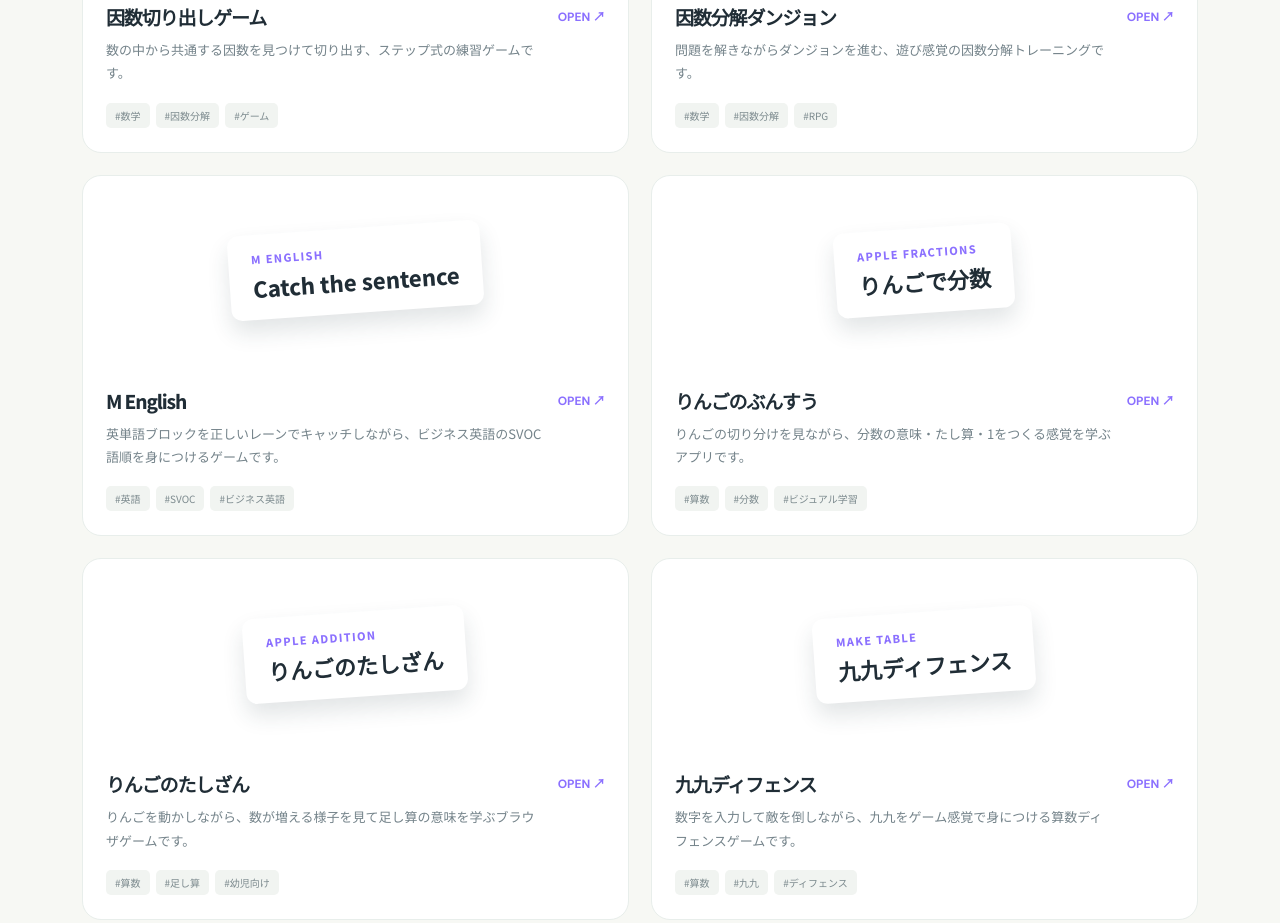
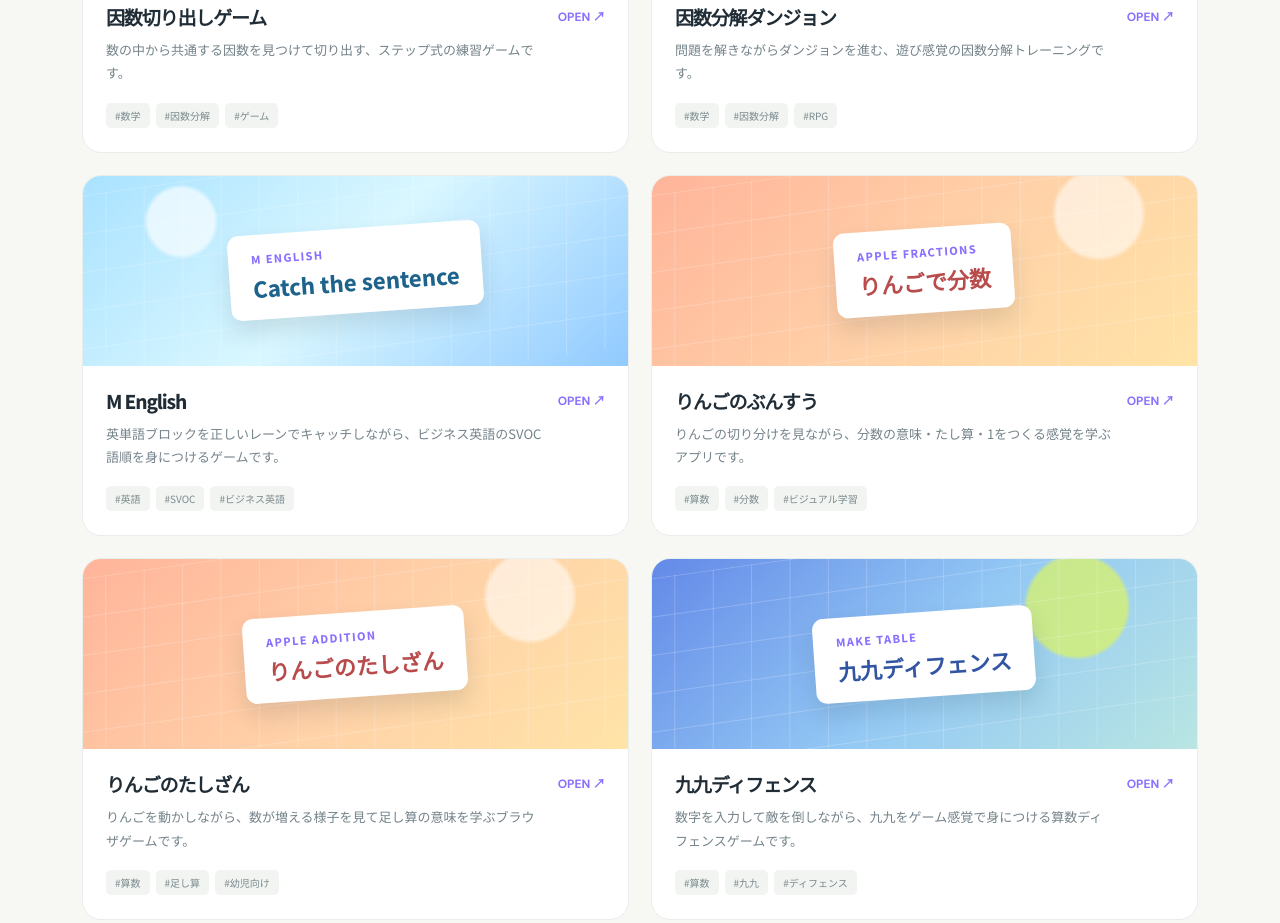
Before and after one commit to knnkanda/paul-web, a plain HTML site: page index.html in a window 1280 px wide. Shown: the part 1206-2129 px from the top of the page. Drawn offline with Linux system fonts and the light colour scheme.

Commit message:
Load colorful app card themes

```diff
--- a/index.html
+++ b/index.html
@@ -9,6 +9,7 @@
     <link rel="preconnect" href="https://fonts.gstatic.com" crossorigin />
     <link href="https://fonts.googleapis.com/css2?family=DM+Sans:wght@400;500;600;700&family=Noto+Sans+JP:wght@400;500;600;700;800&display=swap" rel="stylesheet" />
     <link rel="stylesheet" href="styles.css" />
+    <link rel="stylesheet" href="card-themes.css" />
   </head>
   <body>
     <header class="site-header">
```
